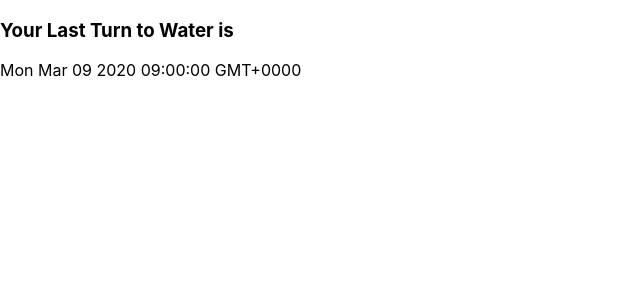
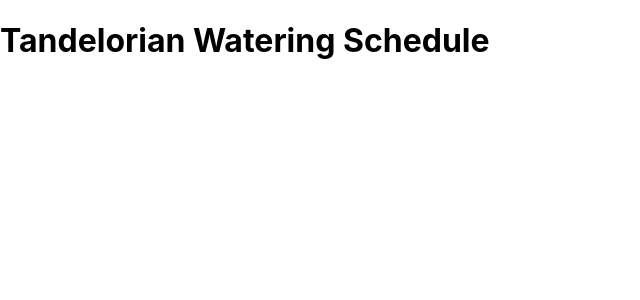
Before and after one commit to sarahtam718/tandem-challenge, a React (Create React App) app in the folder watering-scheduler/: page / in a window 1280 px wide. Shown: the top 300 px of the page, without its empty margins (0-640 px from the left). Built offline with nearby package versions, Linux system fonts and the light colour scheme.

Commit message:
updated ReadMe and tried to group by date in PlantMath

```diff
--- a/watering-scheduler/src/components/PlantMath.js
+++ b/watering-scheduler/src/components/PlantMath.js
@@ -1,6 +1,6 @@
 import React, { Component } from 'react';
 import plantData from './plantData.json';
-import Moment from 'react-moment';
+//import Moment from 'react-moment';
 import moment from 'moment';
 
 // Empty global array to fill with dates to water each plant
@@ -11,6 +11,14 @@ export default class PlantMath extends Component {
   componentDidMount = () => {
     // I want this function to run basically right away
     this.wateringFrequency();
+
+    // trying to group by date (more user-friendly)
+    for (let k = 0; k < dateArr.length; k++) {
+      const element = dateArr[k].dateToWater;
+      // I want to group plants based on date, so may need some kind of comparison...
+      // if date1 = date2, then push plant name into date 1?
+      // console.log(element);
+    }
   };
 
   // for each plant, how many times will a Tandelorian have to water during the 12 weeks?
@@ -54,17 +62,10 @@ export default class PlantMath extends Component {
         // console.log('watering in calendar days??!!!', dateToWater);
       }
     }
-
-    console.log('dateArray', dateArr);
+    //console.log('dateArray', dateArr);
   };
 
   render() {
-    return (
-      <div>
-        <h3>Your Last Turn to Water is</h3>
-        {/* end date is March 9th */}
-        <Moment add={{ weeks: 12 }}>{startDate}</Moment>
-      </div>
-    );
+    return <h1>Tandelorian Watering Schedule</h1>;
   }
 }
```
Also changed, not shown: 1 other file (tests, documents, lock files or other folders).
